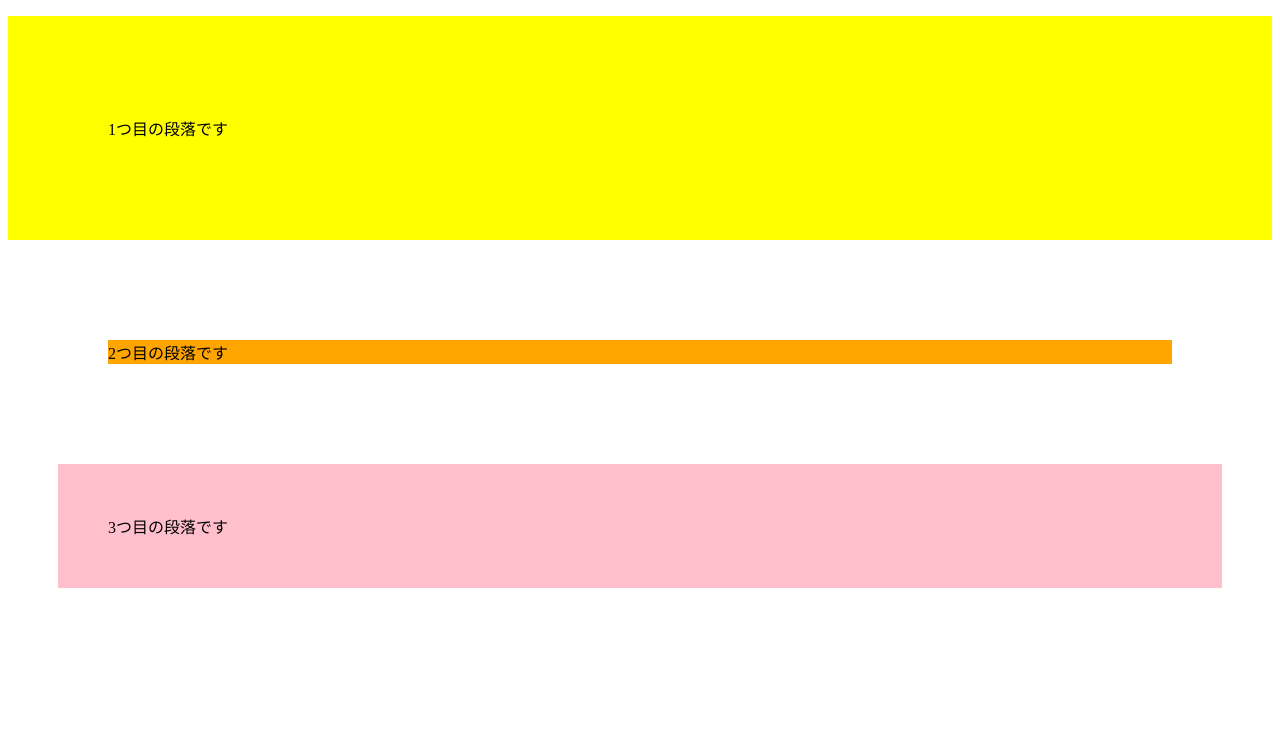
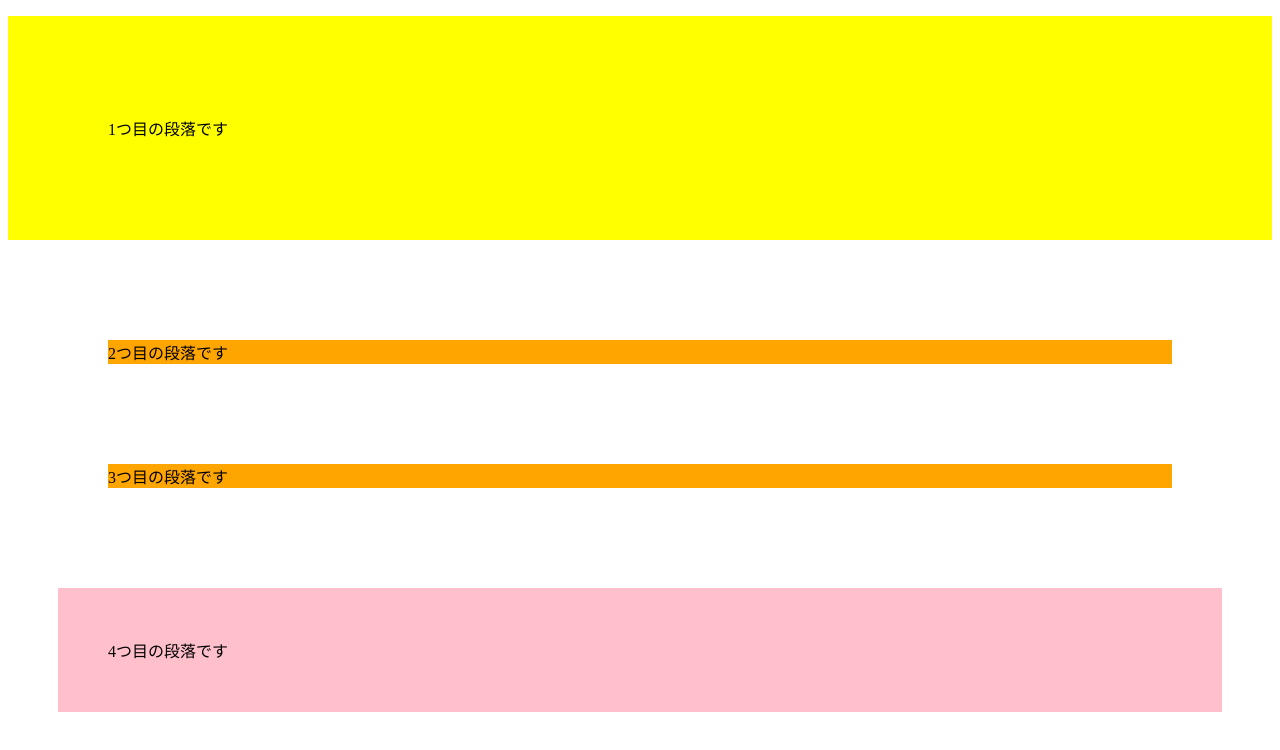
Before and after one commit to bluecaw/tre1, a plain HTML site: page index.html in a window 1280 px wide. Drawn offline with Linux system fonts and the light colour scheme.

Commit message:
変更インデ

```diff
--- a/index.html
+++ b/index.html
@@ -8,6 +8,7 @@
   <body>
     <p id="first-paragraph">1つ目の段落です</p>
     <p id="second-paragraph">2つ目の段落です</p>
-    <p id="third-paragraph">3つ目の段落です</p>
+    <p id="second-paragraph">3つ目の段落です</p>
+    <p id="third-paragraph">4つ目の段落です</p>
   </body>
 </html>
```
